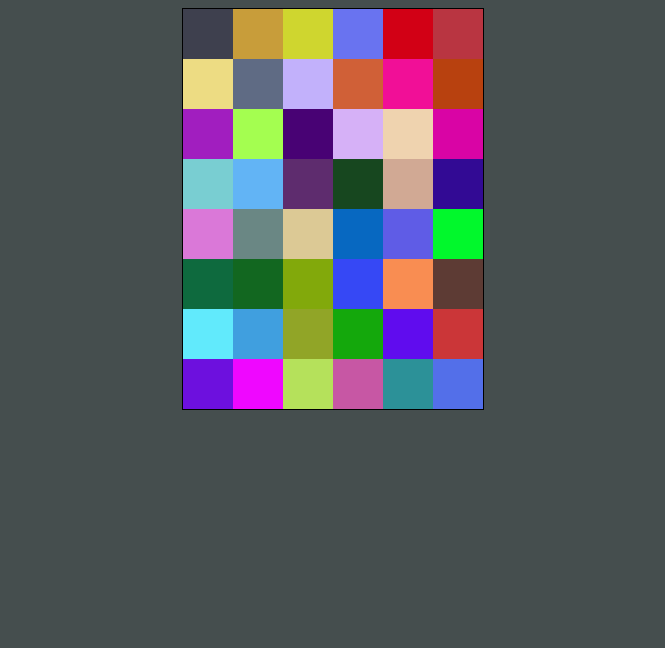
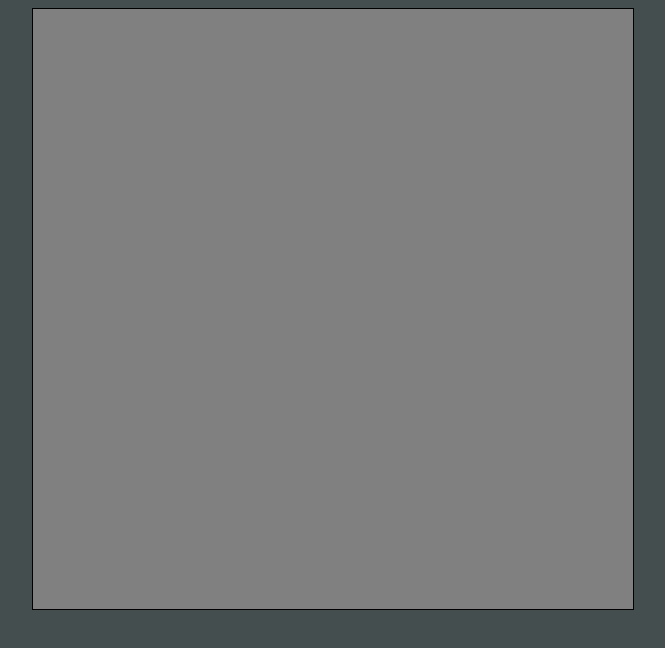
Before and after one commit to cojestmordo/Blossom, a plain HTML site: page index.html in a window 1280 px wide. Shown: the whole page, without its empty margins (307-972 px from the left). Drawn offline with Linux system fonts and the light colour scheme.

Commit message:
canvas is now preatty much set up

```diff
--- a/cell.js
+++ b/cell.js
@@ -5,5 +5,6 @@ class Cell {
         this.height = height;
         this.width = width;
         this.color = color;
+        this.grass =false
     }
 }
--- a/main.js
+++ b/main.js
@@ -1,22 +1,6 @@
 let canvas = document.getElementById("elo");
 let counter = document.getElementById('counter');
 const ctx = canvas.getContext("2d");
-
-const boardx = 400;
-const boardy = 400;
-
-elo.height=boardy;
-elo.widht=boardx
-
-elemLeft = elo.offsetLeft,
-elemTop = elo.offsetTop,
-elements = [];
-
-let posx = 0;
-let posy = 0;
-const size = 50;
-const gap = 5;
-let arr = [];
 
 function getRandomColor() {
   var letters = '0123456789ABCDEF';
@@ -27,47 +11,71 @@ function getRandomColor() {
   return color;
 }
 
-// Add event listener for `click` events.
-elo.addEventListener('click', function(event) {
-  var x = event.pageX - elemLeft,
-      y = event.pageY - elemTop;
-      counter.textContent=x + ',' + y;
-      elements.forEach(function(element) {
-      if (y > element.top && y < element.top + element.height && x > element.left && x < element.left + element.width) {
-        ctx.fillStyle = 'red';
-        ctx.fillRect(element.left, element.top, element.width, element.height);
-          // alert('elo' + element.color)
-        };
-      }
-);
-}, false);
+const boardx = 600;
+const boardy = 600;
+elo.height = boardy;
+elo.width = boardx
+elemLeft = elo.offsetLeft;
+elemTop = elo.offsetTop;
+let posx = 0;
+let posy = 0;
+const size = 50;
+const gap = 5;
+let cells = [];
+
 
 //2d array filled with objects
-for(let i=0; i<8 ;i++) {
-  arr [i]=[];
-  for(let j=0; j<6 ; j++) {
-    arr[i][j] = new Cell (posx, posy, size, size, getRandomColor());
-    elements.push(arr[i][j])
-    ctx.fillStyle = arr[i][j].color;
-    ctx.fillRect(arr[i][j].left, arr[i][j].top, arr[i][j].width, arr[i][j].height);
+for (let i = 0; i < boardy / size; i++) {
+  cells[i] = [];
+  for (let j = 0; j < boardx / size; j++) {
+    cells[i][j] = new Cell(posx, posy, size, size, 'gray');
+    ctx.fillStyle = cells[i][j].color;
+    ctx.fillRect(cells[i][j].left, cells[i][j].top, cells[i][j].width, cells[i][j].height);
     posx += size;
   }
   posx = 0;
   posy += size;
 }
+// Add event listener for `click` events.
+elo.addEventListener('click', createGrass, false);
 
-// Add element.
-// elements.push({
-//     colour: '#05EFFF',
-//     width: 150,
-//     height: 100,
-//     top: 20,
-//     left: 15
-// });
+function createGrass(event){
+  const x = event.pageX - elemLeft
+  const y = event.pageY - elemTop;
+  counter.textContent = x + ',' + y;
+  for (let k = 0; k < cells.length; k++) {
+    let cube = cells[k];
+    cube.forEach(checkElement)
 
-// Render elements.
-// elements.forEach(function(element) {
-
-//     ctx.fillStyle = element.colour;
-//     ctx.fillRect(element.left, element.top, element.width, element.height);
-// });
+    function checkElement (element) {
+      if (y > element.top && y < element.top + element.height && x > element.left && x < element.left + element.width) {
+        if (element.grass === false) {
+          element.color='green'
+          ctx.fillStyle = element.color;
+          ctx.fillRect(element.left, element.top, element.width, element.height);
+          element.grass = true;
+        } else if (element.grass === true) {
+          element.color='gray'
+          ctx.fillStyle = element.color;
+          ctx.fillRect(element.left, element.top, element.width, element.height);
+          element.grass = false;
+        };
+      };
+    }
+  }
+}
+setInterval(change,1000)
+function change(){
+// This loop is for outer array
+for (let i = 0, l1 = cells.length; i < l1; i++) {
+  // This loop is for inner-arrays
+  for (let j = 0, l2 = cells[i].length; j < l2; j++) {
+      // Accessing each elements of inner-array
+      if (cells[i][j].grass===true && cells[i+1][j].grass===true && cells[i-1][j].grass===true && cells[i][j+1].grass===true && cells[i][j-1].grass===true){
+        cells[i][j].color='blue';
+        ctx.fillStyle = cells[i][j].color;
+        ctx.fillRect(cells[i][j].left, cells[i][j].top, cells[i][j].width, cells[i][j].height);
+      }
+  }
+}
+}
--- a/style.css
+++ b/style.css
@@ -1,6 +1,5 @@
 body{
     background-color: rgb(69, 78, 78);
-
 }
 #frame{
     display: flex;
@@ -8,7 +7,6 @@ body{
     justify-content: center;
 }
 #elo{
-    background-color:rgb(9, 65, 68);
     border:1px solid #000000;
 }
 #counter{
```
